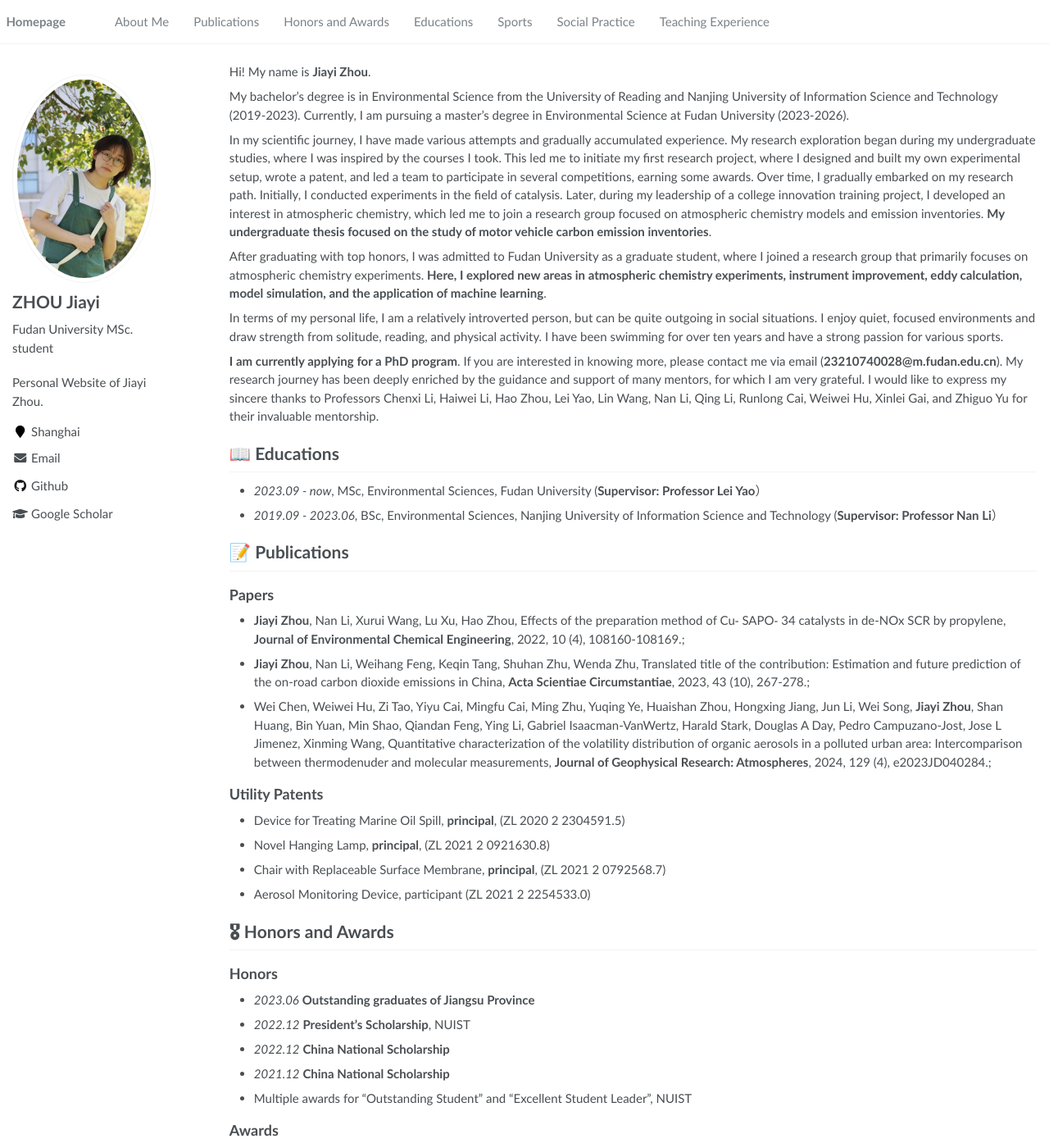
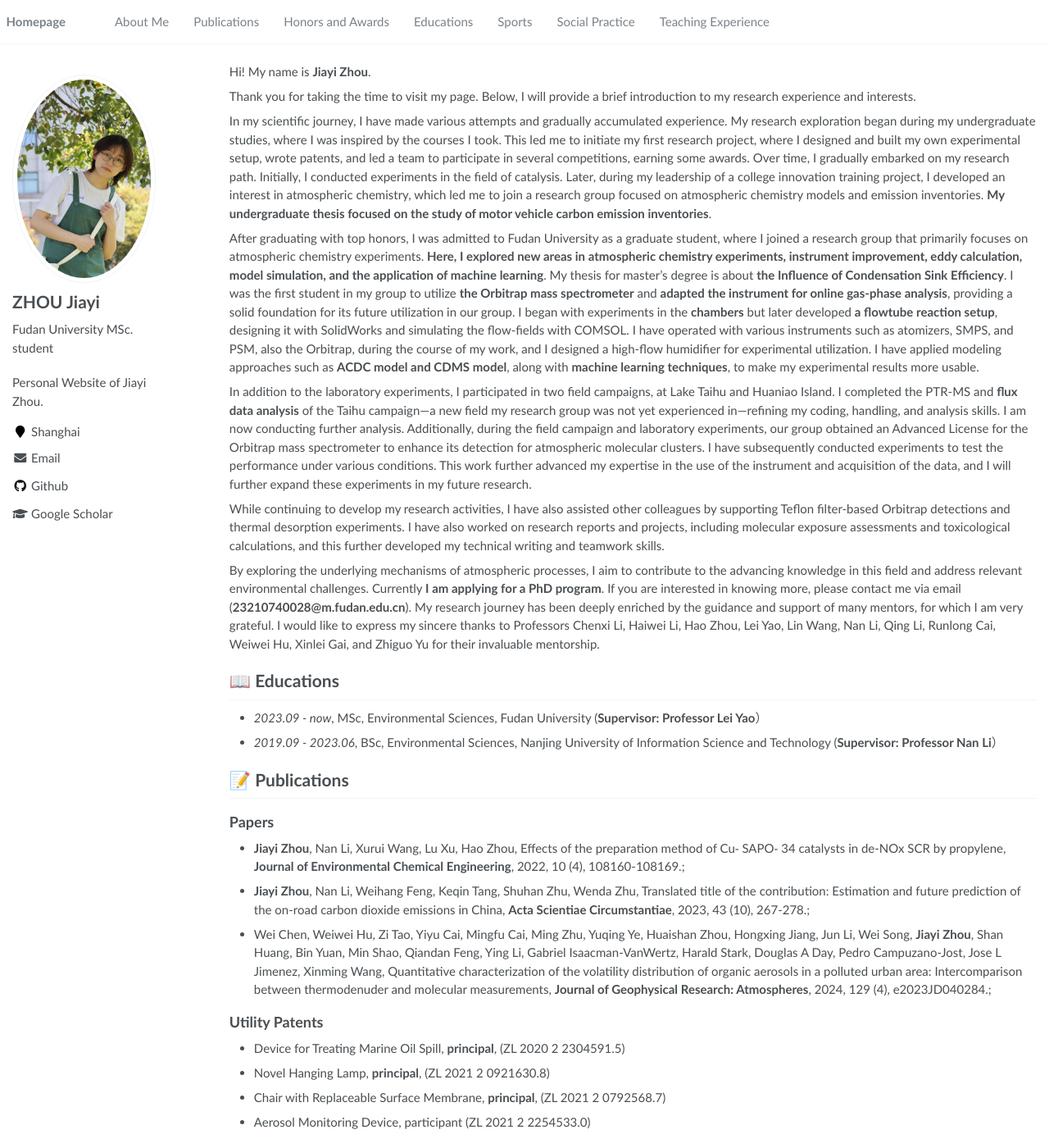
Before and after one commit to jiayizhou1022/jiayizhou1022.github.io, a Jekyll site: the page built from _pages/about.md, in a window 1280 px wide and 1400 px high. Shown: the whole window at 82% size. Built offline with Jekyll 4.4.1, drawn with Linux system fonts in a browser that asks for light colours; some of the changed text lies outside the part shown.

Commit message:
Update about.md

```diff
--- a/_pages/about.md
+++ b/_pages/about.md
@@ -19,15 +19,17 @@ redirect_from:
 
 Hi! My name is **Jiayi Zhou**.
 
-My bachelor's degree is in Environmental Science from the University of Reading and Nanjing University of Information Science and Technology (2019-2023). Currently, I am pursuing a master's degree in Environmental Science at Fudan University (2023-2026).
+Thank you for taking the time to visit my page. Below, I will provide a brief introduction to my research experience and interests.
 
-In my scientific journey, I have made various attempts and gradually accumulated experience. My research exploration began during my undergraduate studies, where I was inspired by the courses I took. This led me to initiate my first research project, where I designed and built my own experimental setup, wrote a patent, and led a team to participate in several competitions, earning some awards. Over time, I gradually embarked on my research path. Initially, I conducted experiments in the field of catalysis. Later, during my leadership of a college innovation training project, I developed an interest in atmospheric chemistry, which led me to join a research group focused on atmospheric chemistry models and emission inventories. **My undergraduate thesis focused on the study of motor vehicle carbon emission inventories**.
+In my scientific journey, I have made various attempts and gradually accumulated experience. My research exploration began during my undergraduate studies, where I was inspired by the courses I took. This led me to initiate my first research project, where I designed and built my own experimental setup, wrote patents, and led a team to participate in several competitions, earning some awards. Over time, I gradually embarked on my research path. Initially, I conducted experiments in the field of catalysis. Later, during my leadership of a college innovation training project, I developed an interest in atmospheric chemistry, which led me to join a research group focused on atmospheric chemistry models and emission inventories. **My undergraduate thesis focused on the study of motor vehicle carbon emission inventories**.
 
-After graduating with top honors, I was admitted to Fudan University as a graduate student, where I joined a research group that primarily focuses on atmospheric chemistry experiments. **Here, I explored new areas in atmospheric chemistry experiments, instrument improvement, eddy calculation, model simulation, and the application of machine learning**.
+After graduating with top honors, I was admitted to Fudan University as a graduate student, where I joined a research group that primarily focuses on atmospheric chemistry experiments. **Here, I explored new areas in atmospheric chemistry experiments, instrument improvement, eddy calculation, model simulation, and the application of machine learning**. My thesis for master's degree is about **the Influence of Condensation Sink Efficiency**. I was the first student in my group to utilize **the Orbitrap mass spectrometer** and **adapted the instrument for online gas-phase analysis**, providing a solid foundation for its future utilization in our group. I began with experiments in the **chambers** but later developed **a flowtube reaction setup**, designing it with SolidWorks and simulating the flow-fields with COMSOL. I have operated with various instruments such as atomizers, SMPS, and PSM, also the Orbitrap, during the course of my work, and I designed a high-flow humidifier for experimental utilization. I have applied modeling approaches such as **ACDC model and CDMS model**, along with **machine learning techniques**, to make my experimental results more usable.
 
-In terms of my personal life, I am a relatively introverted person, but can be quite outgoing in social situations. I enjoy quiet, focused environments and draw strength from solitude, reading, and physical activity. I have been swimming for over ten years and have a strong passion for various sports.
+In addition to the laboratory experiments, I participated in two field campaigns, at Lake Taihu and Huaniao Island. I completed the PTR-MS and **flux data analysis** of the Taihu campaign—a new field my research group was not yet experienced in—refining my coding, handling, and analysis skills. I am now conducting further analysis. Additionally, during the field campaign and laboratory experiments, our group obtained an Advanced License for the Orbitrap mass spectrometer to enhance its detection for atmospheric molecular clusters. I have subsequently conducted experiments to test the performance under various conditions. This work further advanced my expertise in the use of the instrument and acquisition of the data, and I will further expand these experiments in my future research.
 
-**I am currently applying for a PhD program**. If you are interested in knowing more, please contact me via email (**23210740028@m.fudan.edu.cn**). My research journey has been deeply enriched by the guidance and support of many mentors, for which I am very grateful. I would like to express my sincere thanks to Professors Chenxi Li, Haiwei Li, Hao Zhou, Lei Yao, Lin Wang, Nan Li, Qing Li, Runlong Cai, Weiwei Hu, Xinlei Gai, and Zhiguo Yu for their invaluable mentorship.
+While continuing to develop my research activities, I have also assisted other colleagues by supporting Teflon filter-based Orbitrap detections and thermal desorption experiments. I have also worked on research reports and projects, including molecular exposure assessments and toxicological calculations, and this further developed my technical writing and teamwork skills.
+
+By exploring the underlying mechanisms of atmospheric processes, I aim to contribute to the advancing knowledge in this field and address relevant environmental challenges. Currently **I am applying for a PhD program**. If you are interested in knowing more, please contact me via email (**23210740028@m.fudan.edu.cn**). My research journey has been deeply enriched by the guidance and support of many mentors, for which I am very grateful. I would like to express my sincere thanks to Professors Chenxi Li, Haiwei Li, Hao Zhou, Lei Yao, Lin Wang, Nan Li, Qing Li, Runlong Cai, Weiwei Hu, Xinlei Gai, and Zhiguo Yu for their invaluable mentorship.
 
 
 <!-- I am just a rookie, I wanna record some of my progress on this website
@@ -67,6 +69,9 @@ In terms of my personal life, I am a relatively introverted person, but can be q
 - Novel Hanging Lamp, **principal**, (ZL 2021 2 0921630.8)
 - Chair with Replaceable Surface Membrane, **principal**, (ZL 2021 2 0792568.7)
 - Aerosol Monitoring Device, participant (ZL 2021 2 2254533.0)
+
+## Oral Presentation
+- The 8th Young Geoscientists Forum —— Estimation and future prediction of the on-road carbon dioxide emissions in China
 
 <!--[**Project**](https://scholar.google.com/citations?view_op=view_citation&hl=zh-CN&user=DhtAFkwAAAAJ&citation_for_view=DhtAFkwAAAAJ:ALROH1vI_8AC) <strong><span class='show_paper_citations' data='DhtAFkwAAAAJ:ALROH1vI_8AC'></span></strong>
 - Lorem ipsum dolor sit amet, consectetur adipiscing elit. Vivamus ornare aliquet ipsum, ac tempus justo dapibus sit amet.
```
Also changed, not shown: other parts of _pages/about.md (+1 -1 lines).
